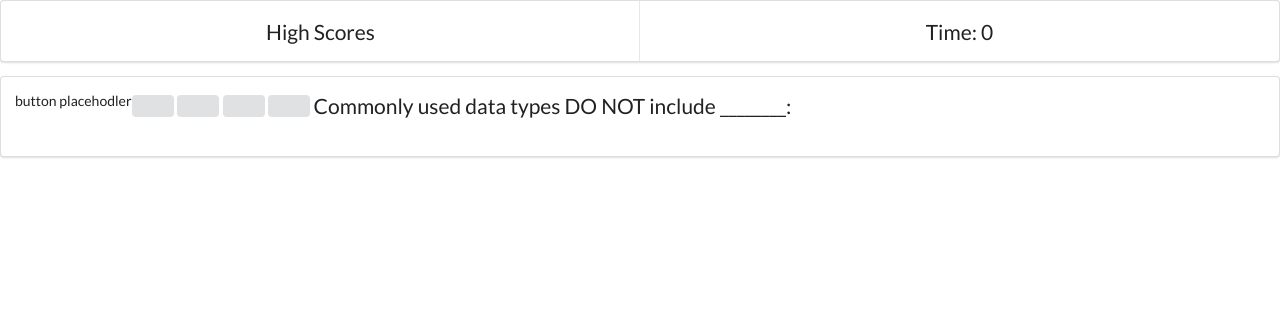
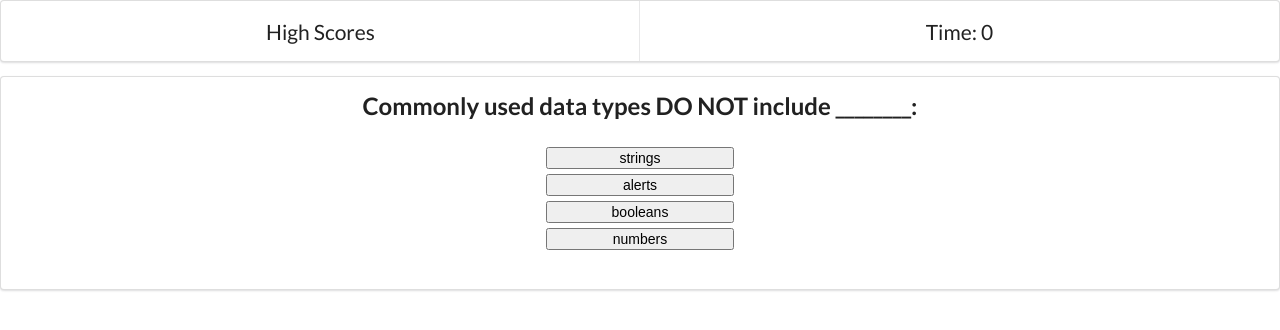
Before and after one commit to benjamind10/code-assessment, a plain HTML site: page index.html in a window 1280 px wide. Both pictures are taken after a click on the button "Start Quiz". Drawn offline with nearby package versions, Linux system fonts and the light colour scheme.

Commit message:
working function that validates answers and prints new question

```diff
--- a/assets/css/style.css
+++ b/assets/css/style.css
@@ -22,14 +22,10 @@ section p {
   font-size: 1.5em;
 }
 
-section #question {
-  font-size: 1.5em;
+section #buttons {
   display: flex;
+  width: 15%;
   flex-flow: column wrap;
-  align-items: center;
   gap: 5px;
+  margin: 2% auto;
 }
-
-section #btn-start {
-  width: 15%;
-}
--- a/assets/js/script.js
+++ b/assets/js/script.js
@@ -2,18 +2,23 @@ var startPage = document.getElementById('start-page');
 var mainBtn = document.getElementById('btn-start');
 var questionEl = document.getElementById('questions');
 var buttonsEl = document.getElementById('buttons');
-var quizPage = document.getElementById('quiz-page');
+var gamePage = document.getElementById('game-page');
+var results = document.getElementById('result');
+var btnA = document.getElementById('a');
+var btnB = document.getElementById('b');
+var btnC = document.getElementById('c');
+var btnD = document.getElementById('d');
 
 var mainObj = [
   {
     title: 'Commonly used data types DO NOT include ________:',
-    options: ['strings', 'booleans', 'alerts', 'numbers'],
-    answer: 'alerts',
+    options: ['strings', 'alerts', 'booleans', 'numbers'],
+    answer: 'b',
   },
   {
     title: 'The condition in an if / else statement is enclosed with ________.',
     options: ['quotes', 'curly brackets', 'parenthesis', 'square brackets'],
-    answer: 'parenthesis',
+    answer: 'c',
   },
   {
     title: 'Arrays in JavaScript can be used to store ________.',
@@ -23,49 +28,70 @@ var mainObj = [
       'booleans',
       'all of the above',
     ],
-    answer: 'all of the above',
+    answer: 'c',
   },
   {
     title:
       'String values must be enclosed within ________ when being assigned to variables',
     options: ['commas', 'curly brackets', 'quotes', 'parenthesis'],
-    answer: 'quotes',
+    answer: 'c',
   },
   {
     title:
       'A very useful tool during development and debugging for printing content to the debugger is ________.',
     options: ['JavaScript', 'terminal/bash', 'for loops', 'console.log'],
-    answer: 'console.log',
+    answer: 'd',
   },
 ];
 
 var currentIndex = 0;
 var lastIndex = mainObj.length;
+var score = 0;
 
 mainBtn.addEventListener('click', function () {
-  debugger;
   gameStart();
 });
 
 function gameStart() {
   startPage.style.display = 'none';
-  genQuestions();
+  genQuestion();
 }
 
-function genQuestions() {
-  quizPage.style.display = 'flex';
-  questionEl.innerHTML = '<p>' + mainObj[currentIndex].title + '<p>';
-  quizPage.appendChild(questionEl);
-  makeButtons();
+function genQuestion() {
+  gamePage.style.display = 'block';
+  var activeQ = mainObj[currentIndex];
+
+  if (currentIndex === lastIndex) {
+    return gameOver();
+  }
+  questionEl.innerHTML = '<h2>' + activeQ.title + '</h2>';
+  btnA.innerHTML = activeQ.options[0];
+  btnB.innerHTML = activeQ.options[1];
+  btnC.innerHTML = activeQ.options[2];
+  btnD.innerHTML = activeQ.options[3];
 }
 
-function makeButtons() {
-  var choices = mainObj[currentIndex].options;
-  for (var i = 0; i < choices.length; i++) {
-    var btnChoice = document.createElement('button');
-    btnChoice.className = 'ui button';
-    btnChoice.type = 'button';
-    btnChoice.value = choices[i];
-    buttonsEl.appendChild(btnChoice);
+function validate(answer) {
+  var final = mainObj[currentIndex].answer;
+  var isChecked = document.createElement('p');
+
+  if (answer === final && currentIndex != lastIndex) {
+    score++;
+    currentIndex++;
+    isChecked.textContent = 'Correct';
+    results.appendChild(isChecked);
+    genQuestion();
+  } else if (answer != final && currentIndex != lastIndex) {
+    isChecked.textContent = 'Wrong!';
+    results.appendChild(isChecked);
+    currentIndex++;
+    genQuestion();
+  } else {
+    gameOver();
   }
 }
+
+function gameOver() {
+  gamePage.style.display = 'none';
+  return score;
+}
--- a/index.html
+++ b/index.html
@@ -25,13 +25,16 @@
             <button id="btn-start" class="ui primary button">Start Quiz</button>
         </div>
     </section>
-    <section id="quiz-page" class="ui center aligned segment" style="display: none;">
-        <div>
-            <div id="questions"></div>
-            <div id="buttons"><span>button placehodler</span></div>
-            <div id="result"></div>
+    <section id="game-page" class="ui center aligned segment" style="display: none;">
+        <div id="questions"></div>
+        <div id="buttons">
+            <button id="a" onclick="validate('a')"></button>
+            <button id="b" onclick="validate('b')"></button>
+            <button id="c" onclick="validate('c')"></button>
+            <button id="d" onclick="validate('d')"></button>
         </div>
     </section>
+    <div id="result"></div>
 
 
 
```
